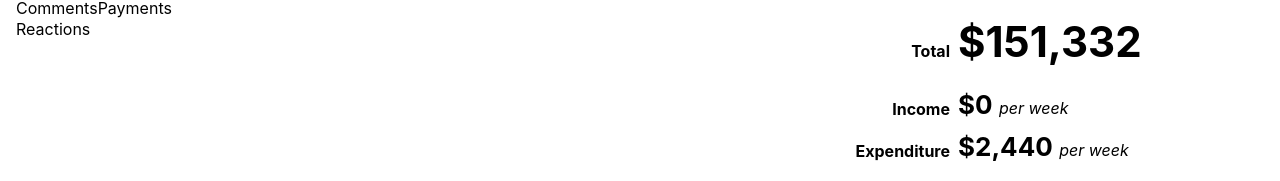
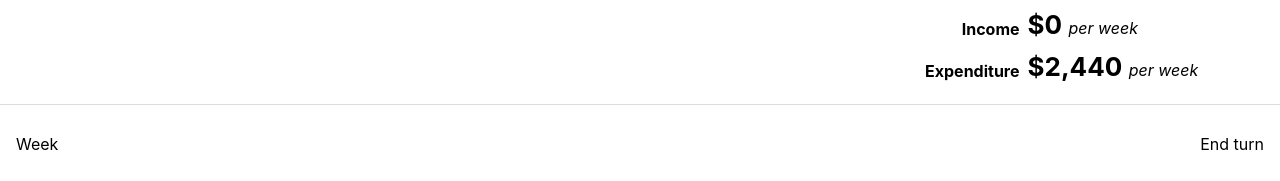
Before and after one commit to sjmog/startup, a React (Create React App) app: page / in a window 1280 px wide. Shown: the part 616-797 px from the top of the page. Built offline with nearby package versions, Linux system fonts and the light colour scheme.

Commit message:
Continue messing around with layouts

```diff
--- a/src/components/App.js
+++ b/src/components/App.js
@@ -18,6 +18,7 @@ const App = () => {
   return (
     <div className="App">
       <WindowSizeContext.Provider value={ { width, height } }>
+        <div className="Game">
           <Events />
           <Recruitment />
           <Roadmap />
@@ -25,6 +26,12 @@ const App = () => {
           <Team />
           <Cash />
           <OtherPlayers />
+        </div>
+        <div className="Controls">
+          Week
+
+          <a className="button">End turn</a>
+        </div>
       </WindowSizeContext.Provider>
     </div>
   )
--- a/src/components/Cash.js
+++ b/src/components/Cash.js
@@ -13,9 +13,6 @@ const Cash = () => {
         <label className="h5">Expenditure</label>
         <div className="Cash__Amount h3">$2,440<span className="h5">per week</span></div>
       </div>
-
-
-
     </div>
   )
 }
--- a/src/stylesheets/base.scss
+++ b/src/stylesheets/base.scss
@@ -1,5 +1,8 @@
 @import "./reset";
 @import-normalize;
+
+* { box-sizing: border-box; }
+
 @import "./variables";
 @import "./typography";
 
--- a/src/stylesheets/components/App.scss
+++ b/src/stylesheets/components/App.scss
@@ -1,16 +1,27 @@
 .App {
   width: 100vw;
   height: 100vh;
+}
+
+.Game {
+  display: grid;
+  padding: 1rem;
+  height: 90vh;
+
+  grid:
+    [row1-start] "team  team    hire    hire events" auto [row1-end]
+    [row4-start] "kanban  kanban  kanban  kanban roadmap"  auto [row4-end]
+    [row5-start] "kanban  kanban  kanban  kanban roadmap"  auto [row5-end]
+    [row6-start] "kanban  kanban  kanban  kanban cash"    auto [row6-end]
+      / auto auto auto auto auto;
+}
+
+.Controls {
+  height: calc(10vh - 1px);
+  border-top: 1px solid $light-gray;
+  display: flex;
+  align-items: center;
+  justify-content: space-between;
 
   padding: 1rem;
-  box-sizing: border-box;
-
-  display: grid;
-
-  grid:
-    [row1-start] "events  team  team hire" auto [row1-end]
-    [row4-start] "kanban  kanban  kanban  kanban"  auto [row4-end]
-    [row5-start] "kanban  kanban  kanban  kanban"  auto [row5-end]
-    [row6-start] "roadmap    roadmap    roadmap    cash"    auto [row6-end]
-      / auto auto auto auto;
 }
--- a/src/stylesheets/components/Kanban.scss
+++ b/src/stylesheets/components/Kanban.scss
@@ -8,7 +8,7 @@
   .react-kanban-column {
     padding: 0 1rem 1rem;
     border-radius: $border-radius;
-    max-height: 20vh;
+    min-height: 40vh !important;
     overflow-y: scroll;
     border: 1px solid $light-gray;
   }
```
Lines whose indentation alone changed are shown as unchanged.
